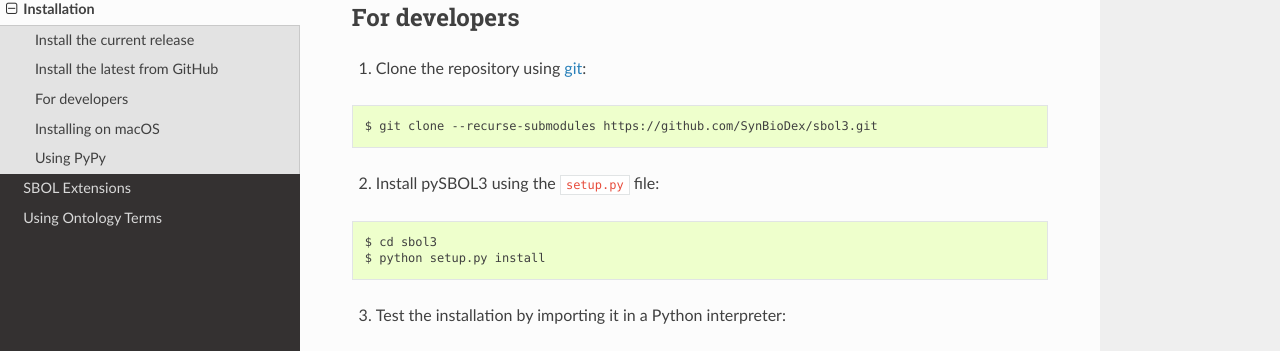
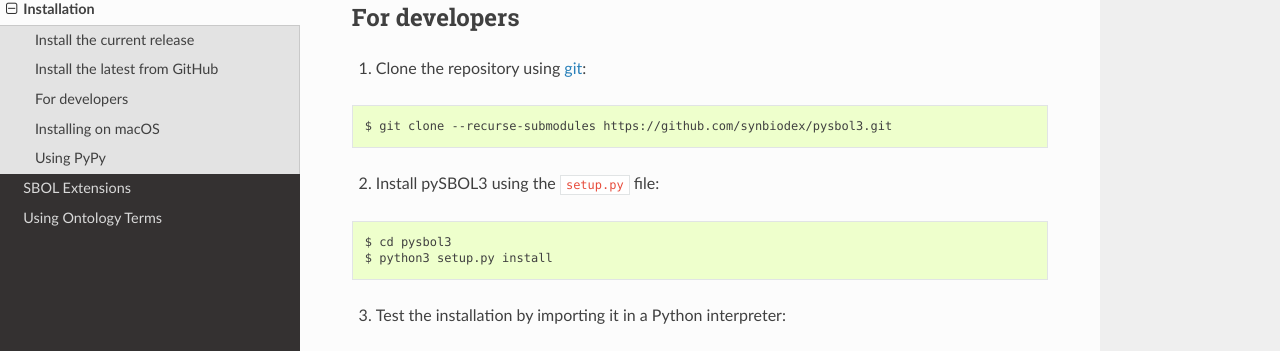
Before and after one commit to SynBioDex/pySBOL3, a Sphinx documentation site: the page built from docs/installation.rst, in a window 1280 px wide and 900 px high, scrolled down 973 px. Shown: the part 141-492 px from the top of the window. Built offline with Sphinx 7.4.7 and the Read the Docs theme 2.0.0, drawn with Linux system fonts in a browser that asks for light colours.

Commit message:
Fix "for developers" install doc

```diff
--- a/docs/installation.rst
+++ b/docs/installation.rst
@@ -61,14 +61,14 @@ For developers
 
 .. code::
 
-        $ git clone --recurse-submodules https://github.com/SynBioDex/sbol3.git
+        $ git clone --recurse-submodules https://github.com/synbiodex/pysbol3.git
 
 2. Install pySBOL3 using the ``setup.py`` file:
 
 .. code::
 
-        $ cd sbol3
-        $ python setup.py install
+        $ cd pysbol3
+        $ python3 setup.py install
 
 3. Test the installation by importing it in a Python interpreter:
 
```
